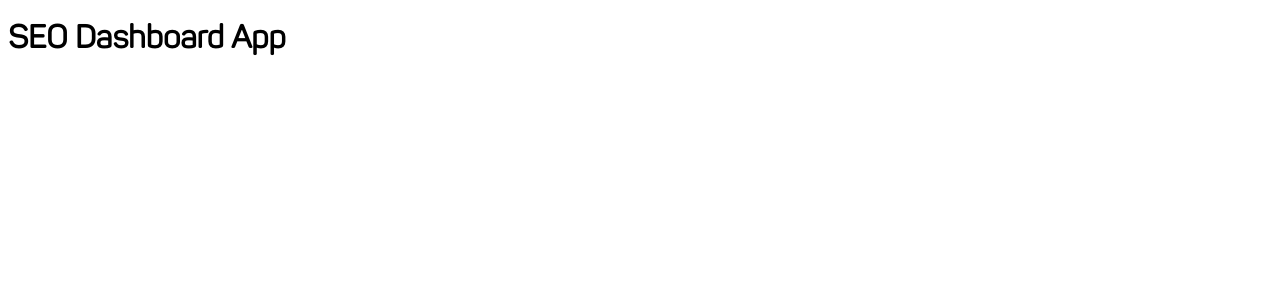
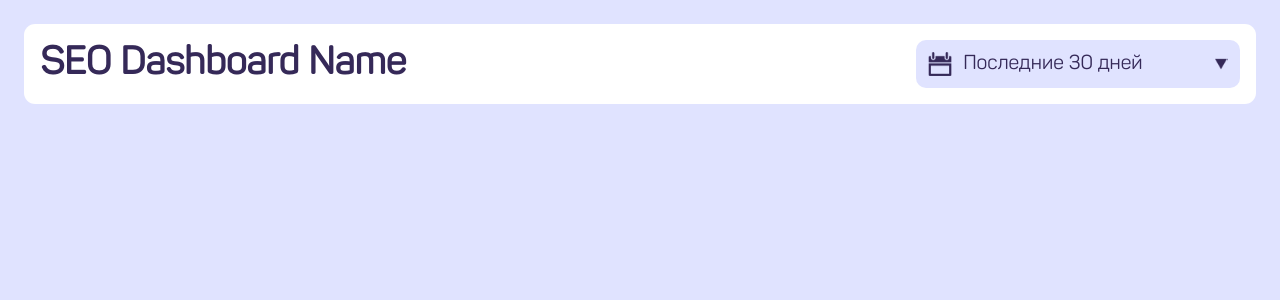
Before and after one commit to kvIT-389/seo-dashboard, a Django app: page / in a window 1280 px wide. Shown: the top 300 px of the page. Run offline with Django 4.2, Linux system fonts and the light colour scheme.

Commit message:
Add main page header section

```diff
--- /dev/null
+++ b/dashboard/static/styles/header.css
@@ -0,0 +1,46 @@
+header {
+  display: flex;
+  align-items: center;
+  flex-wrap: wrap;
+  margin: 1.5rem;
+  padding: 1rem;
+  border-radius: 0.7rem;
+  background-color: white;
+}
+h1 {
+  display: inline;
+  margin: 0;
+  margin-right: auto;
+  font-size: 2.4rem;
+  vertical-align: middle;
+}
+#date-selector {
+  display: flex;
+  align-items: center;
+  flex-basis: 300px;
+  padding: 0.75rem;
+  border-radius: 10px;
+  background-color: var(--lilac);
+}
+#calendar-icon {
+  display: inline-block;
+  width: 1.5rem;
+  height: 1.5rem;
+  margin-right: 0.7rem;
+  background-image: url("../images/calendar.png");
+  background-size: contain;
+}
+#selected-period-label {
+  display: inline;
+  margin: 0;
+  font-size: 1.25rem;
+}
+#dropdown-icon {
+  display: inline-block;
+  width: 0.8rem;
+  height: 0.8rem;
+  border-color: var(--purple);
+  margin-left: auto;
+  background-image: url("../images/dropdown-arrow.png");
+  background-size: contain;
+}
--- a/dashboard/static/styles/main.css
+++ b/dashboard/static/styles/main.css
@@ -1,3 +1,19 @@
+html {
+  --purple: #352958;
+  --gray: #3d3d3d;
+  --lilac: #e0e3ff;
+  --pink: #f23b67;
+}
 * {
+  font-size: 16px;
+  font-weight: 400;
   font-family: "Panton";
+  color: var(--purple);
 }
+body {
+  margin: 0;
+  background-color: var(--lilac);
+}
+h1, h2 {
+  font-weight: 600;
+}
--- a/dashboard/templates/index.html
+++ b/dashboard/templates/index.html
@@ -6,11 +6,19 @@
     {% load static %}
     <link rel="stylesheet" href="{% static "styles/main.css" %}">
     <link rel="stylesheet" href="{% static "styles/fonts.css" %}">
+    <link rel="stylesheet" href="{% static "styles/header.css" %}">
     <title>SEO Dashboard</title>
   </head>
   <body>
     <main>
-      <h1>SEO Dashboard App</h1>
+      <header>
+        <h1>SEO Dashboard Name</h1>
+        <div id="date-selector">
+          <span id="calendar-icon"></span>
+          <span id="selected-period-label">Последние 30 дней</span>
+          <span id="dropdown-icon"></span>
+        </div>
+      </header>
     </main>
   </body>
 </html>
```
